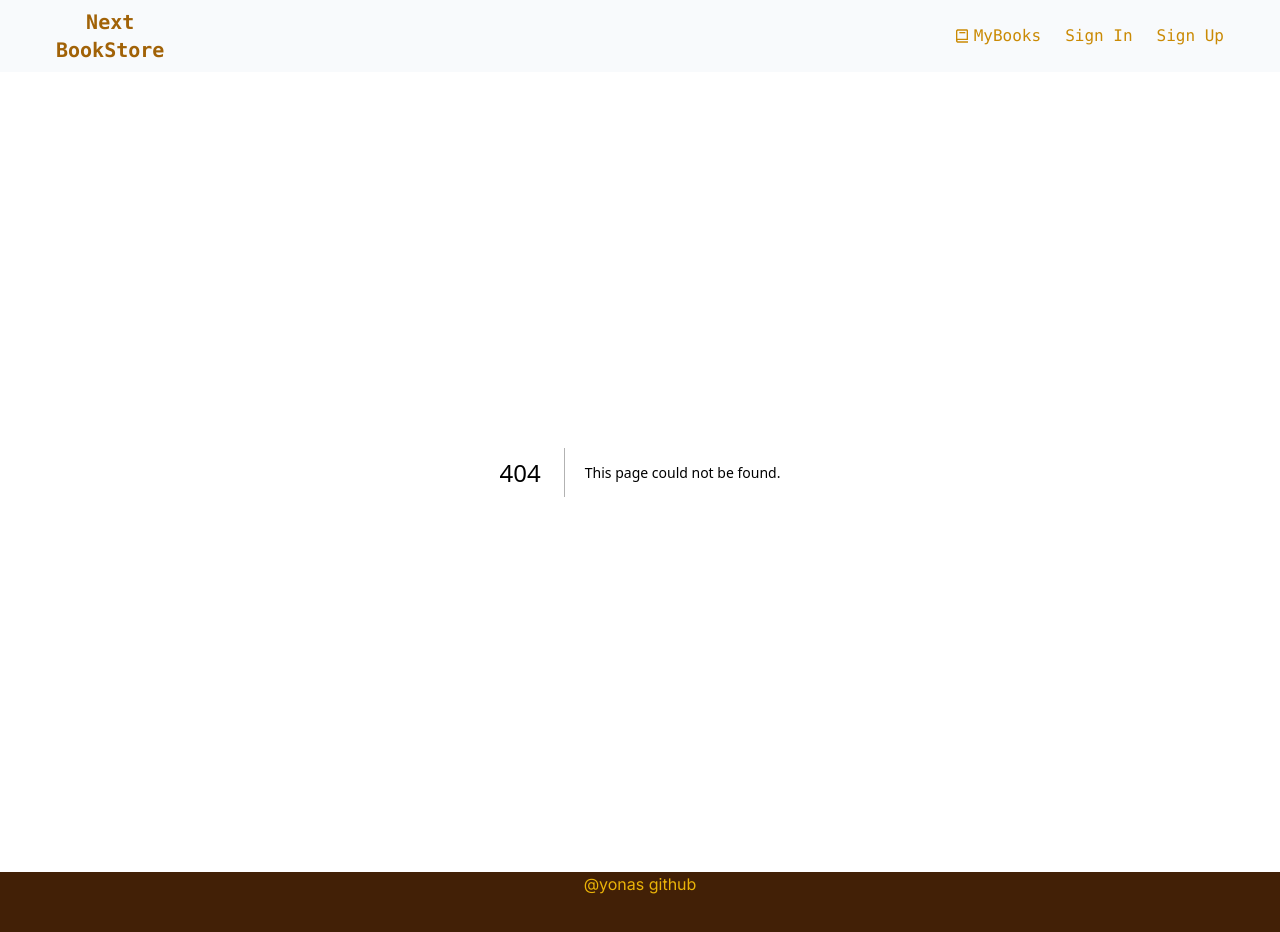
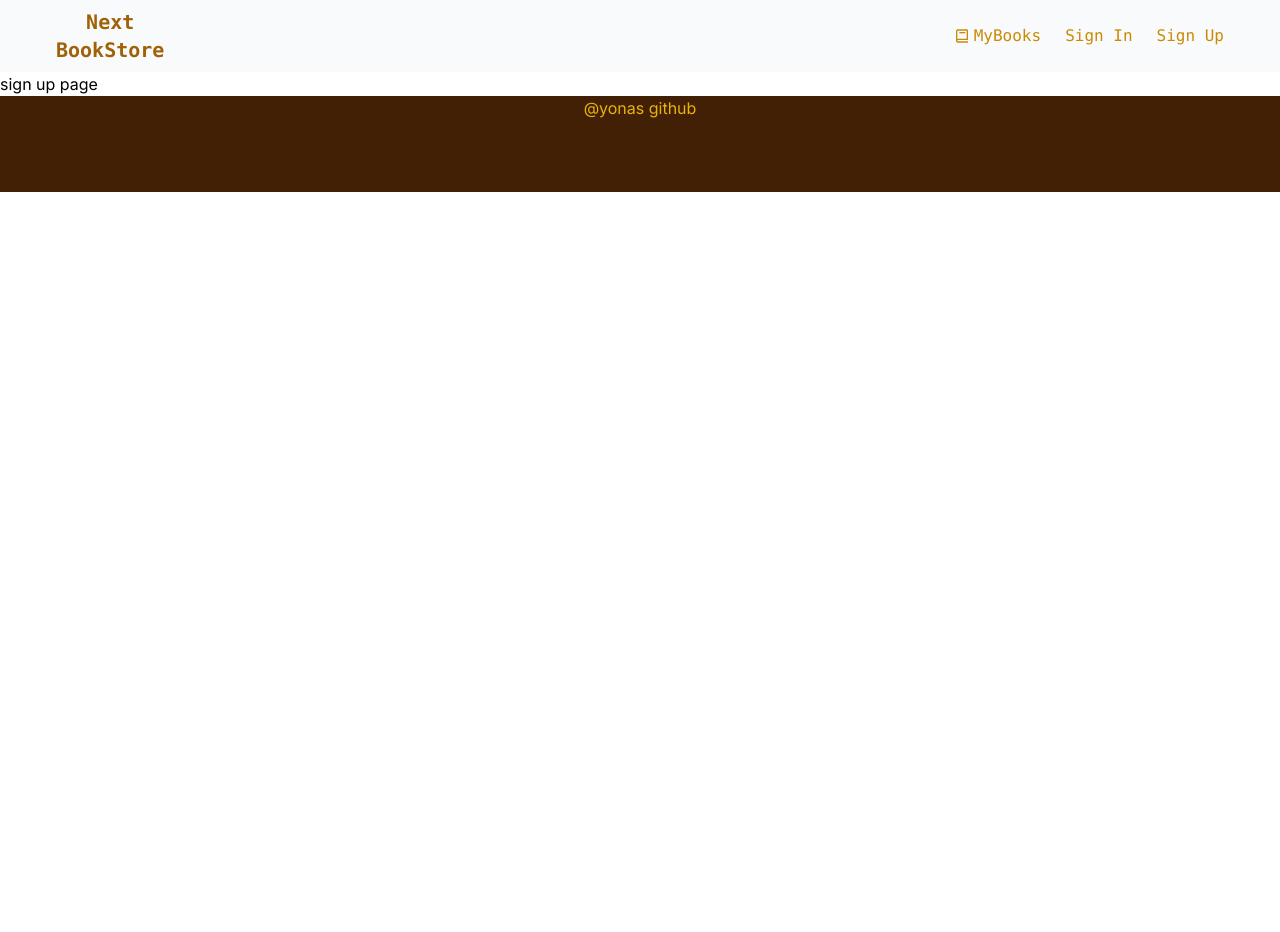
Before and after one commit to Yonasketema/next-bookStore, a Next.js app: page /sign-up in a window 1280 px wide. Before the commit this address had no page. Shown: the top 932 px of the page. After the commit the page ends 800 px from the top, so only its background shows below. Built offline with nearby package versions, Linux system fonts and the light colour scheme.

Commit message:
add signup & signin page

```diff
--- /dev/null
+++ b/app/sign-in/page.tsx
@@ -0,0 +1,5 @@
+function page() {
+  return <div>login page</div>;
+}
+
+export default page;
--- /dev/null
+++ b/app/sign-up/page.tsx
@@ -0,0 +1,7 @@
+import React from "react";
+
+function page() {
+  return <div>sign up page</div>;
+}
+
+export default page;
```
